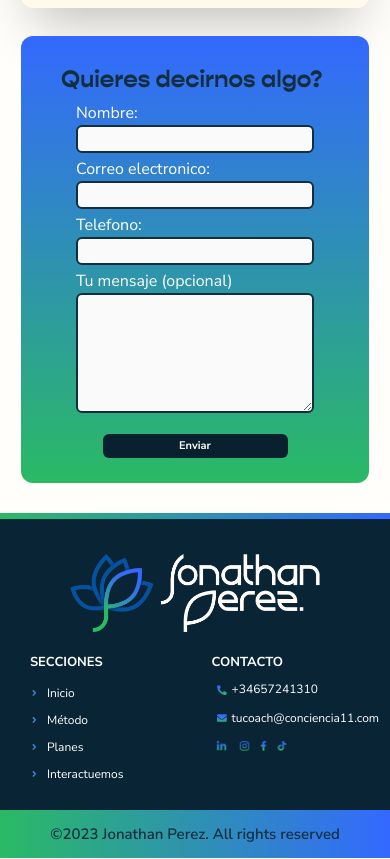
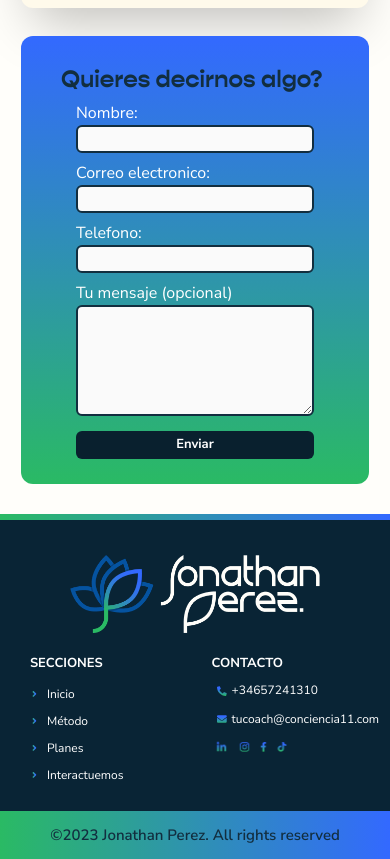
Before and after one commit to revdev-earth/JonathanPFrontend, a React (Vite) app: page / in a window 390 px wide. Shown: the part 8237-9096 px from the top of the page. Built offline with nearby package versions, Linux system fonts and the light colour scheme.

Commit message:
button contact form restyle

```diff
--- a/src/Sections/7/index.tsx
+++ b/src/Sections/7/index.tsx
@@ -107,7 +107,7 @@ const Section7 = () => {
         </div>
         <div
           className="
-            flex flex-col gap-1 md:gap-[22px]
+            flex flex-col gap-[8px] md:gap-[22px]
             px-[15px] md:px-0
             mt-1 md:mt-5
           text-white
@@ -162,7 +162,7 @@ const Section7 = () => {
               id="tel"
               className="
                 w-full bg-[#FAFAFA] rounded-md
-                h-[120px] md:h-[190px]
+                h-[111px] md:h-[190px]
                 border-2 border-[#122E3F]
                 text-[#071E2C] px-[7px]
               "
@@ -172,13 +172,11 @@ const Section7 = () => {
           <button
             className="
                 flex justify-center items-center
-                text-[11px] md:text-[16px] font-bold
-                rounded-md
-                h-[24px] md:h-[40px]
-                w-[185px] md:w-[320px]
-                m-auto
-                bg-[#09202E]
-                mt-[10px] md:mt-[16px]
+                text-[13px] md:text-[16px] font-bold
+                bg-[#09202E] rounded-md
+                h-[28px] md:h-[40px]
+                w-full md:w-[320px]
+                m-auto md:mt-[16px]
               "
           >
             Enviar
```
